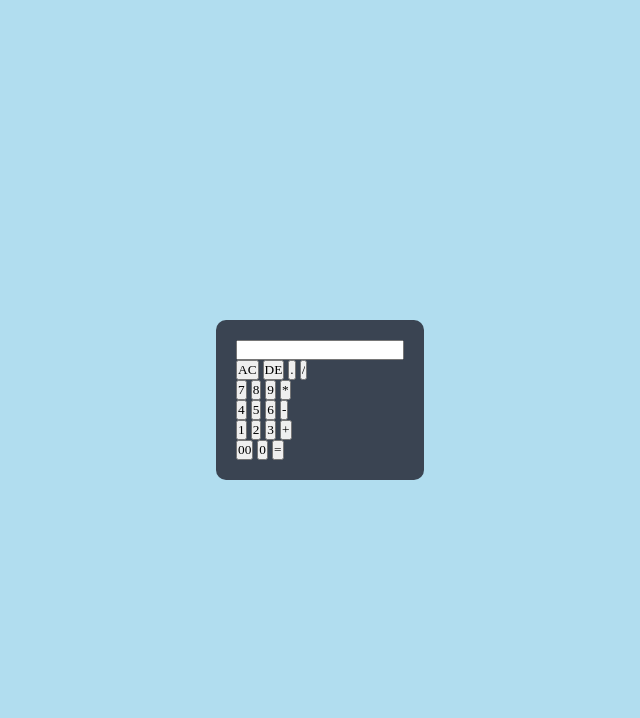
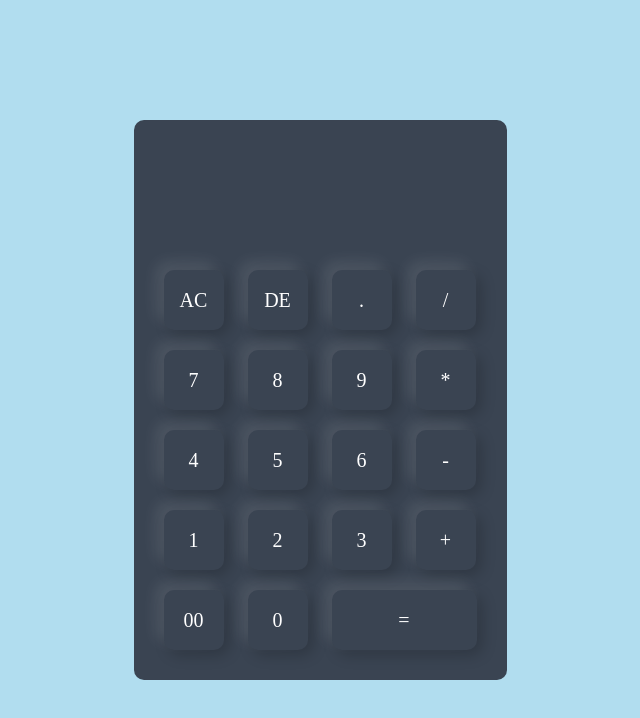
Before and after one commit to karn-cyber/Calculator_Neelanshu, a plain HTML site: page Calculator/index.html in a window 1280 px wide. Shown: the whole page, without its empty margins (320-960 px from the left). Drawn offline with Linux system fonts and the light colour scheme.

Commit message:
Framework completed

```diff
--- a/Calculator/index.html
+++ b/Calculator/index.html
@@ -10,7 +10,7 @@
   <div class="container">
     <div class="calculator">
         <form>
-            <div>
+            <div class="display">
                 <input type="text" name="display">
                 </div>
                 <div>
@@ -40,7 +40,7 @@
 <div>
     <input type="button" value="00">
     <input type="button" value="0">
-    <input type="button" value="=">
+    <input class="equal" type="button" value="=" >
 </div>
         </form>
     </div>
--- a/Calculator/style.css
+++ b/Calculator/style.css
@@ -1,20 +1,52 @@
-*{
-    margin:0;
-    padding:0;
-    font-family:'poppins','sans-serif';
+* {
+    margin: 0;
+    padding: 0;
+    font-family: 'Poppins', 'sans-serif';
     box-sizing: border-box;
 }
-.container{
-    width:100%;
-    height:100vh;
+
+.container {
+    width: 100%;
+    height: 100vh;
     background-color: #b1ddef;
-    displaY:flex;
-    align-items:center;
+    display: flex; /* Fixed capitalization */
+    align-items: center;
     justify-content: center;
+}
 
+.calculator {
+    background: #3a4452;
+    padding: 20px;
+    border-radius: 10px;
 }
-.calculator{
-    background:#3a4452;
-    padding:20px;
-    border-radius:10px;
+
+.calculator form input {
+    border: 0;
+    outline: 0;
+    width: 60px;
+    height: 60px;
+    border-radius: 10px;
+    box-shadow: -8px -8px 15px rgba(255, 255, 255, 0.1), 5px 5px 15px rgba(0, 0, 0, 0.2);
+    background: transparent;
+    font-size: 20px;
+    color: #fff;
+    cursor: pointer;
+    margin: 10px;
 }
+
+form .display {
+    display: flex; /* Fixed capitalization */
+    justify-content: flex-end;
+    margin: 20px 0;
+}
+
+form .display input {
+    text-align: right;
+    flex: 1;
+    font-size: 45px;
+    box-shadow: none;
+}
+
+form input.equal { /* Corrected selector */
+    width: 145px;
+}
```
